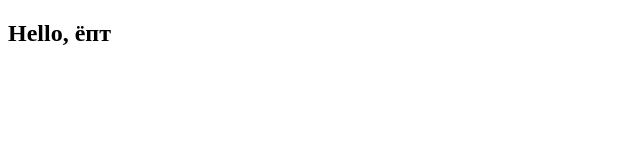
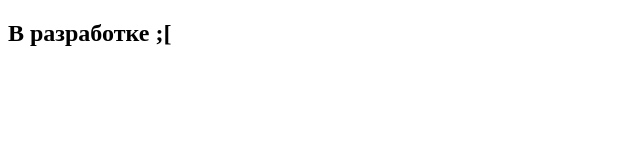
Before and after one commit to trapeznikovtimur/github.io, a plain HTML site: page index.html in a window 1280 px wide. Shown: the whole page, without its empty margins (0-640 px from the left). Drawn offline with Linux system fonts and the light colour scheme.

Commit message:
Update index.html

```diff
--- a/index.html
+++ b/index.html
@@ -8,7 +8,7 @@
 </head>
 <body>
     <section>
-            <h1>Hello, ёпт</h1>
+            <h1>В разработке ;[</h1>
     </section>
 </body>
 </html>
```
